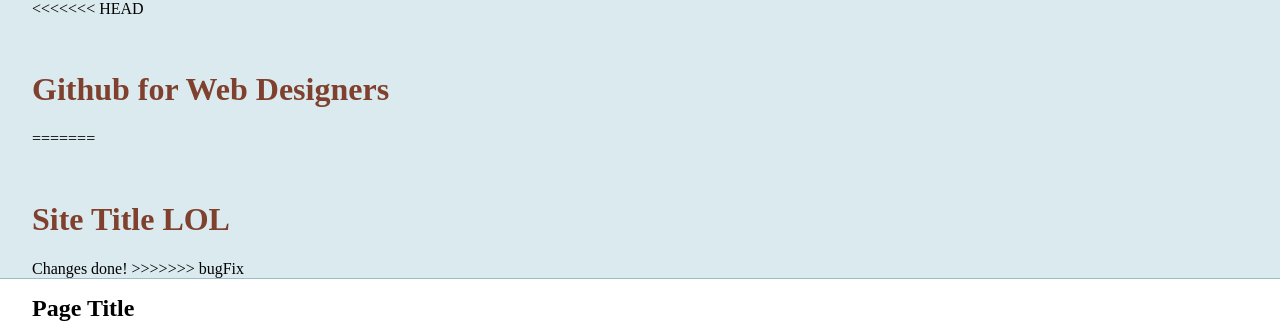
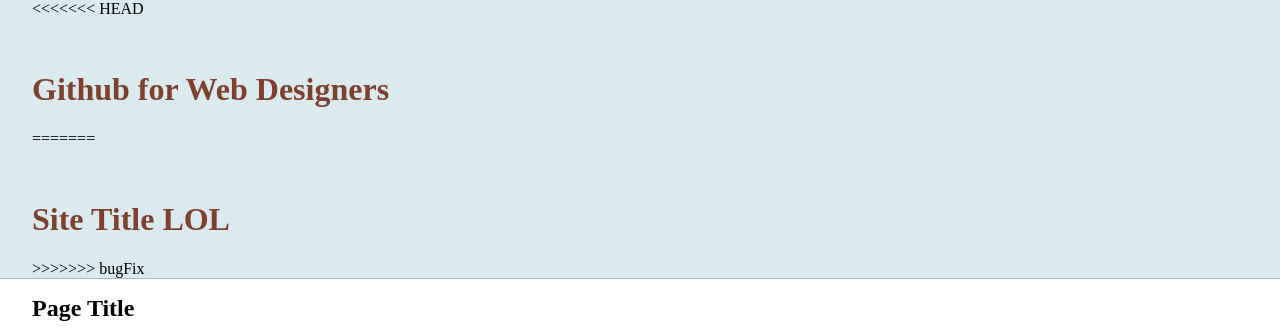
Before and after one commit to kr4ckhe4d/git-basics, a plain HTML site: page index.html in a window 1280 px wide. Shown: the top 329 px of the page. Drawn offline with nearby package versions, Linux system fonts and the light colour scheme.

Commit message:
Deleted a line

```diff
--- a/index.html
+++ b/index.html
@@ -18,7 +18,7 @@
 	<h1><span aria-hidden="true" data-icon="&#xE087;" class="github-icon"></span>Github for Web Designers</h1>
 =======
 	<h1>Site Title LOL</h1>
-	Changes done!
+
 >>>>>>> bugFix
     </header>
     <nav id="pageNav">
```
